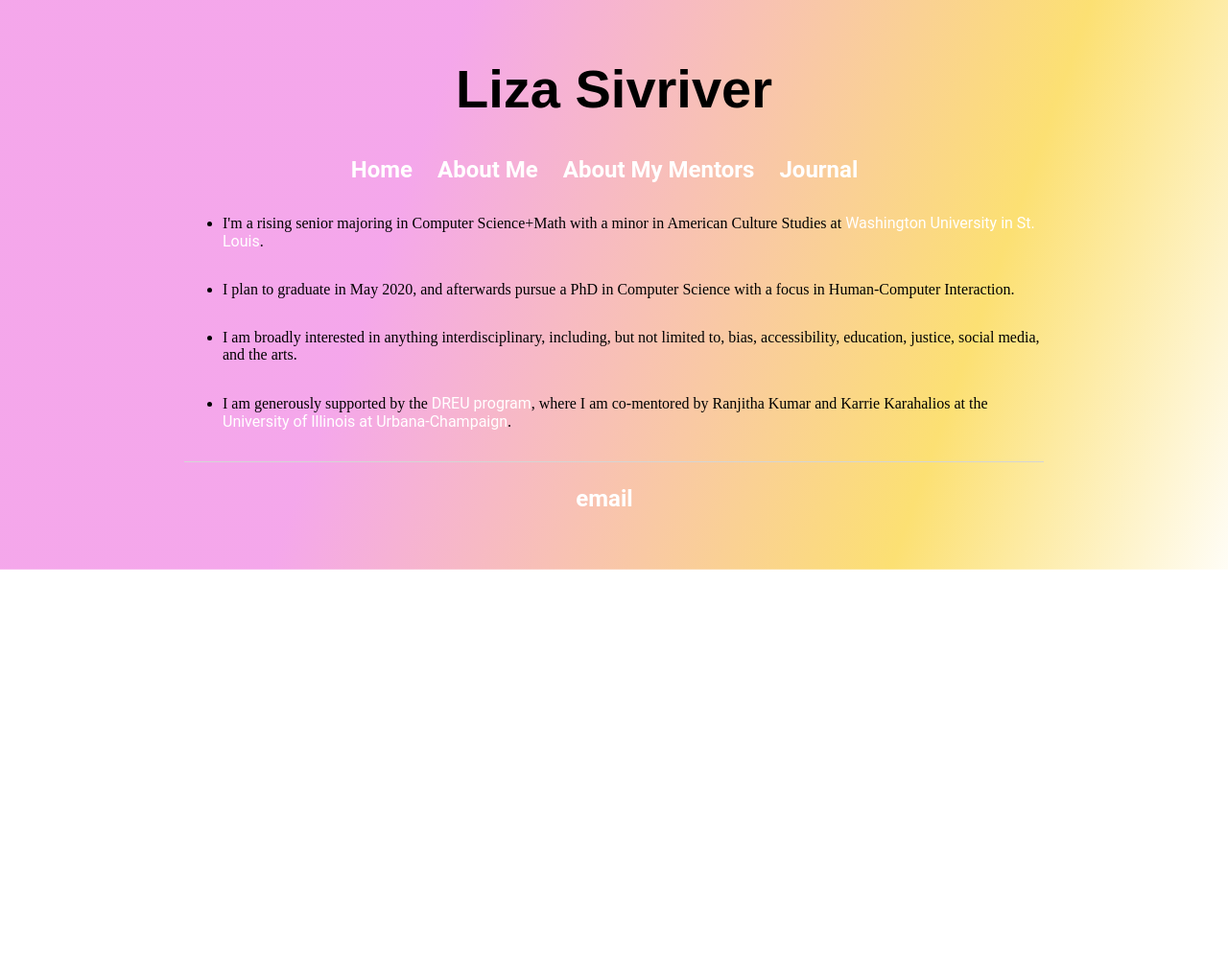
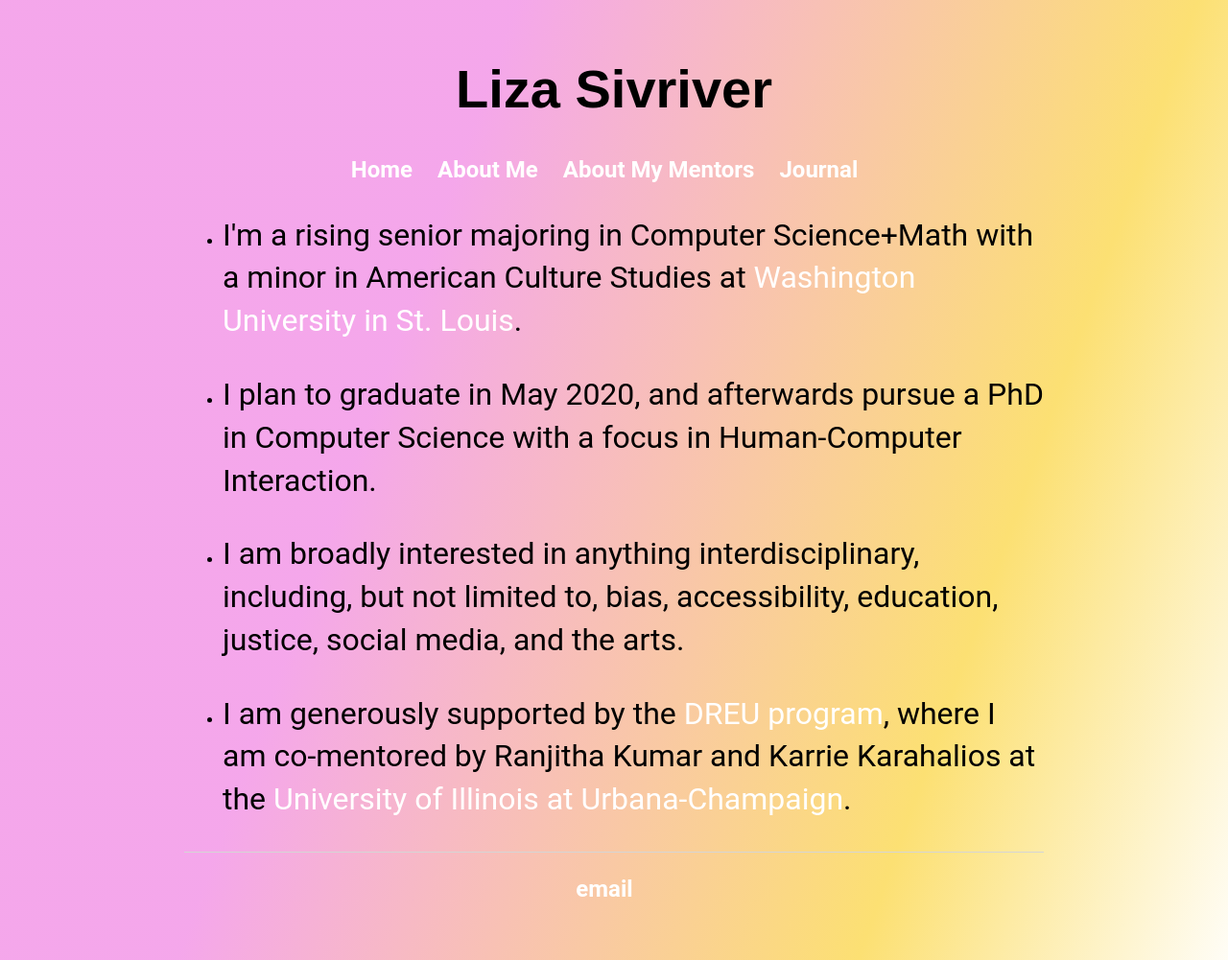
Before and after one commit to lizasivriver/lizasivriver, a Jekyll site: the page built from about.html, in a window 1280 px wide. Shown: the whole page at 96% size. Built offline with Jekyll 4.4.1, drawn with Linux system fonts in a browser that asks for light colours; before the commit the page ends 900 px from its top, so only the background shows below that.

```diff
--- a/about.html
+++ b/about.html
@@ -4,10 +4,10 @@ title: About Liza
 ---
 <div class="blurb">
 	<ul>
-		<p><li>I'm a rising senior majoring in Computer Science+Math with a minor in American Culture Studies at <a href="https://wustl.edu/">Washington University in St. Louis</a>. </li></p>
-		<p><li>I plan to graduate in May 2020, and afterwards pursue a PhD in Computer Science with a focus in Human-Computer Interaction. </li></p>
-		<p><li>I am broadly interested in anything interdisciplinary, including, but not limited to, bias, accessibility, education, justice, social media, and the arts.</li></p>
-		<p><li>I am generously supported by the <a href="https://cra.org/cra-w/dreu/">DREU program</a>, where I am co-mentored by Ranjitha Kumar and Karrie Karahalios at the <a href="https://illinois.edu/">University of Illinois at Urbana-Champaign</a>.</li></p>
+		<li><p>I'm a rising senior majoring in Computer Science+Math with a minor in American Culture Studies at <a href="https://wustl.edu/">Washington University in St. Louis</a>.</p> </li>
+		<li><p>I plan to graduate in May 2020, and afterwards pursue a PhD in Computer Science with a focus in Human-Computer Interaction. </p></li>
+		<li><p>I am broadly interested in anything interdisciplinary, including, but not limited to, bias, accessibility, education, justice, social media, and the arts.</p></li>
+		<li><p>I am generously supported by the <a href="https://cra.org/cra-w/dreu/">DREU program</a>, where I am co-mentored by Ranjitha Kumar and Karrie Karahalios at the <a href="https://illinois.edu/">University of Illinois at Urbana-Champaign</a>.</p></li>
 
 	</ul>
 </div>
```
